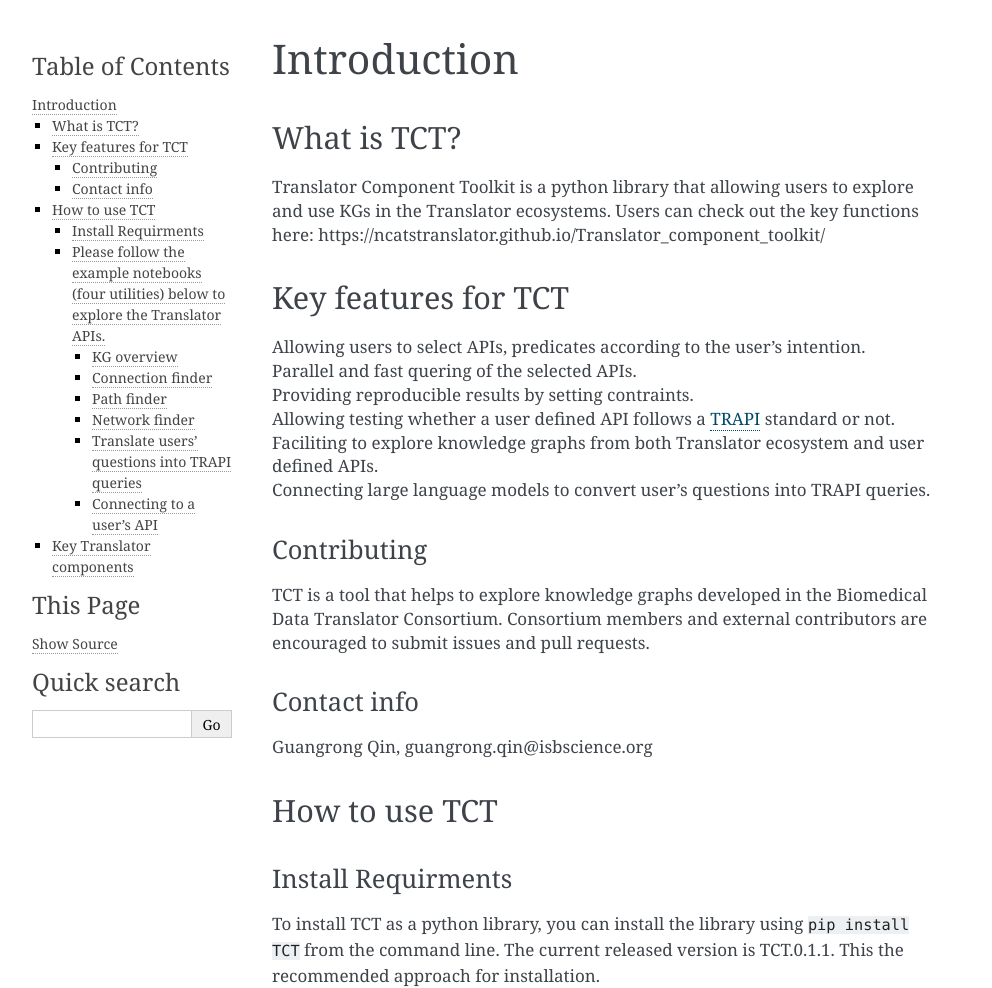
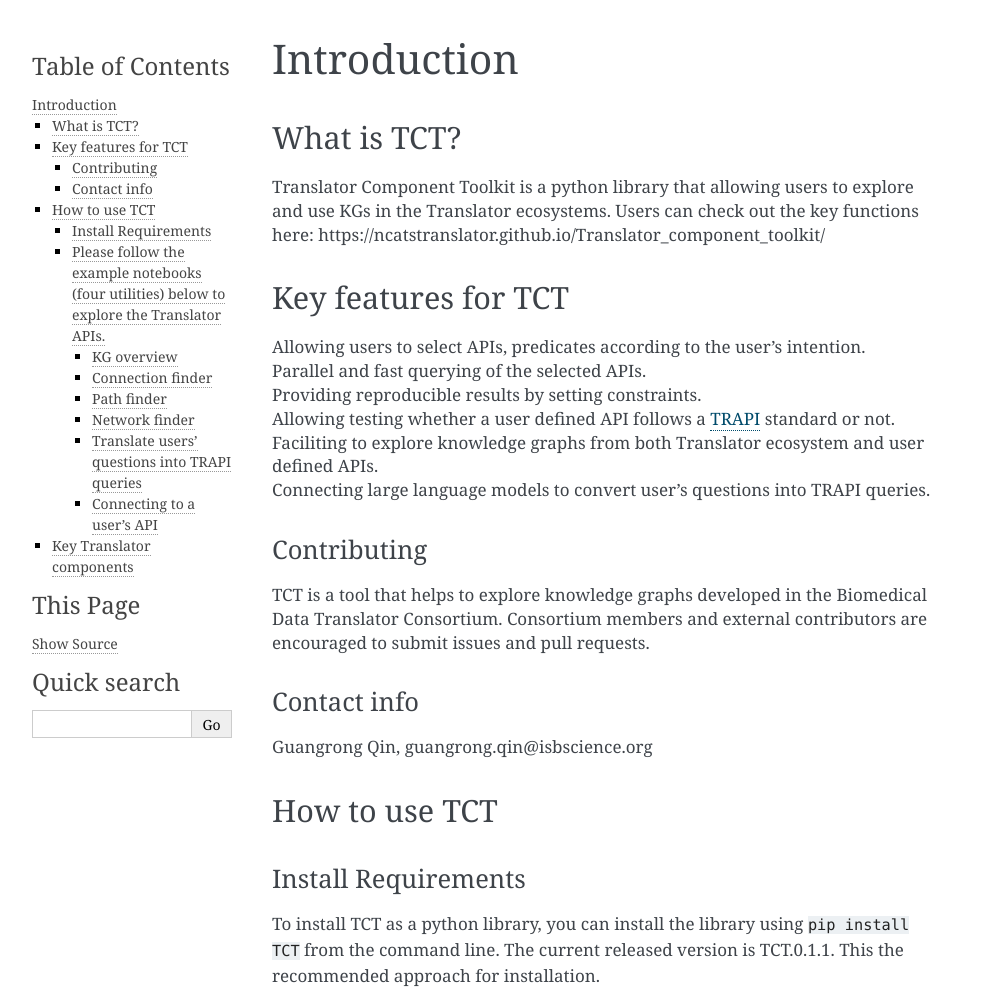
Before and after one commit to sierra-moxon/Translator_component_toolkit, a Sphinx documentation site: the page built from docs/source/intro.md, in a window 1280 px wide. Shown: the top 988 px of the page, without its empty margins (148-1140 px from the left). Built offline with Sphinx 7.4.7, drawn with Linux system fonts in a browser that asks for light colours.

Commit message:
fix spelling errors

```diff
--- a/docs/source/intro.md
+++ b/docs/source/intro.md
@@ -6,8 +6,8 @@
 
 ## Key features for TCT
 Allowing users to select APIs, predicates according to the user's intention. <br>
-Parallel and fast quering of the selected APIs.<br>
-Providing reproducible results by setting contraints.<br>
+Parallel and fast querying of the selected APIs.<br>
+Providing reproducible results by setting constraints.<br>
 Allowing testing whether a user defined API follows a [TRAPI](https://github.com/NCATSTranslator/ReasonerAPI) standard or not. <br>
 Faciliting to explore knowledge graphs from both Translator ecosystem and user defined APIs.<br>
 Connecting large language models to convert user's questions into TRAPI queries. <br>
@@ -19,7 +19,7 @@
 Guangrong Qin, guangrong.qin@isbscience.org
 
 ## How to use TCT
-### Install Requirments
+### Install Requirements
 
 To install TCT as a python library, you can install the library using `pip install TCT` from the command line. The current released version is TCT.0.1.1. This the recommended approach for installation.
 
```
